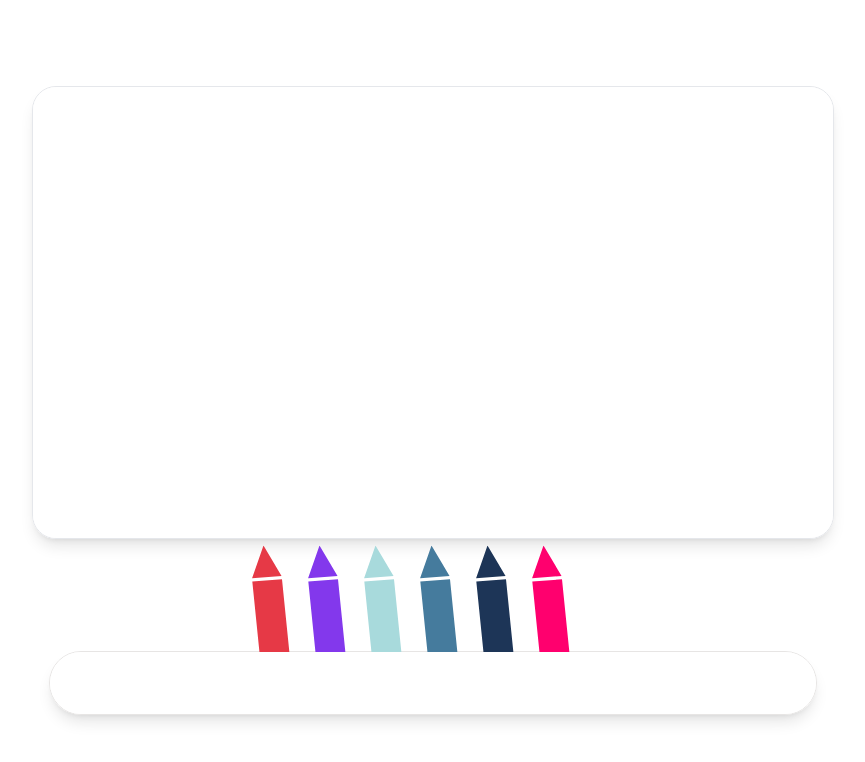
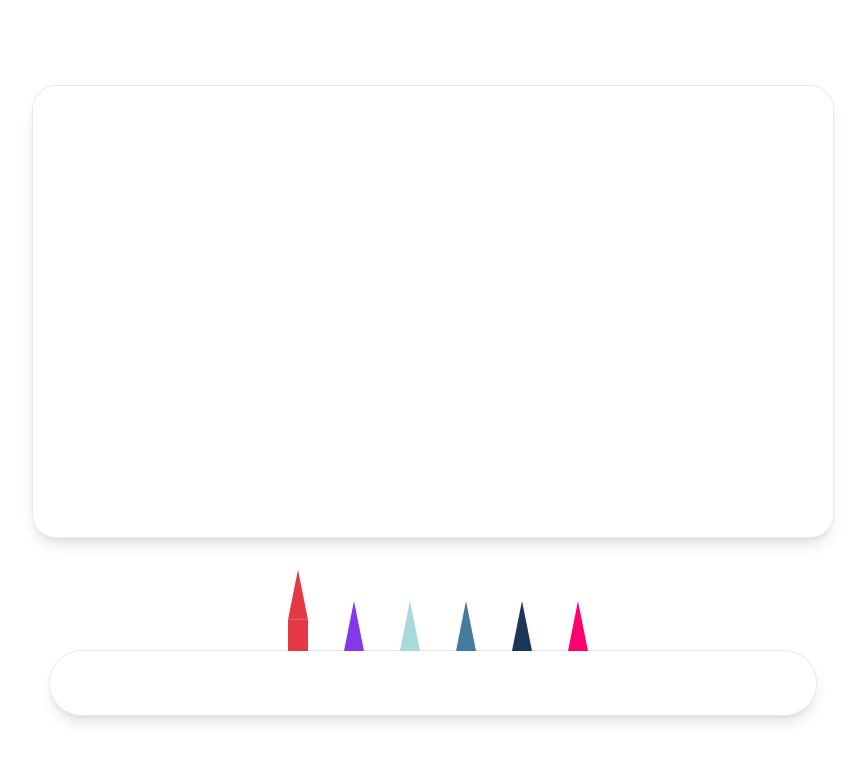
Before and after one commit to veerbal1/use-paint, a React (Vite) app: page / in a window 1280 px wide. Shown: the top 762 px of the page, without its empty margins (207-1072 px from the left). Built offline with nearby package versions, Linux system fonts and the light colour scheme.

Commit message:
Fixed hover and selected issues

```diff
--- a/src/App.tsx
+++ b/src/App.tsx
@@ -1,8 +1,8 @@
 import usePaint from './hooks/use-paint';
 
 const App = () => {
-  const { canvasRef } = usePaint({
-    pencil: { width: 10, color: '#484538' },
+  const { canvasRef, setPencilColor, selectedPencilColor } = usePaint({
+    pencil: { width: 10, color: '#e63946' },
     canvas: {
       // bgColor: '#D4EAC8',
       bgColor: '#fff',
@@ -10,12 +10,12 @@ const App = () => {
   });
   return (
     <div className="w-screen h-screen flex justify-center items-center">
-      <div className="w-[60%] flex flex-col items-center">
+      <div className="w-[60%] flex flex-col items-center pointer-events-none">
         <canvas
           ref={canvasRef}
-          className="rounded-3xl shadow-lg border border-gray-200"
+          className="rounded-3xl shadow-lg border border-gray-200 pointer-events-auto"
         ></canvas>
-        <div className=" relative flex w-full justify-center gap-4 items-center min-h-16 mt-[7rem] max-h-16 rounded-full shadow-lg border">
+        <div className=" relative flex w-full justify-center gap-4 items-center min-h-16 mt-[7rem] max-h-16 rounded-full shadow-lg border pointer-events-auto pb-16">
           {[
             '#e63946',
             '#8338ec',
@@ -24,37 +24,45 @@ const App = () => {
             '#1d3557',
             '#ff006e',
           ].map((color) => (
-            <Pencil color={color} />
+            <Pencil
+              color={color}
+              onClick={() => setPencilColor(color)}
+              selected={selectedPencilColor === color}
+            />
           ))}
-          <div className="w-full h-full absolute bg-white rounded-full"></div>
+          <div className="w-full h-full absolute bg-white rounded-full bottom-0"></div>
         </div>
       </div>
     </div>
   );
 };
 
-const Pencil = ({ color }: { color: string }) => {
+const Pencil = ({
+  color,
+  onClick,
+  selected,
+}: {
+  color: string;
+  onClick: () => void;
+  selected: boolean;
+}) => {
   return (
-    <div className="w-10 rotate-[136deg] transition-transform translate-y-[-4.95rem] hover:translate-y-[-5.95rem] cursor-pointer skew-x-12">
+    <div
+      role="button"
+      className={`w-10  transition-transform hover:translate-y-[-1.95rem] cursor-pointer drop-shadow-sm ${selected ? 'translate-y-[-1.95rem]' : ''}`}
+      onClick={onClick}
+    >
       <svg
-        fill={color}
-        height="100px"
-        width="100px"
-        className='scale-125 transform transition-transform hover:scale-150 pointer-events-none'
-        version="1.1"
-        id="Capa_1"
+        width="50"
+        height="100"
+        viewBox="0 0 50 100"
         xmlns="http://www.w3.org/2000/svg"
-        xmlns:xlink="http://www.w3.org/1999/xlink"
-        viewBox="0 0 31.982 31.982"
-        xml:space="preserve"
       >
-        <g>
-          <path
-            d="M3.952,23.15L0,31.955l8.767-3.992l0.018,0.019L3.938,23.13L3.952,23.15z M4.602,22.463L24.634,2.432l4.849,4.848
-     L9.45,27.312L4.602,22.463z M30.883,0.941c-2.104-1.963-4.488-0.156-4.488-0.156l4.851,4.843
-     C31.244,5.627,33.124,3.375,30.883,0.941z"
-          />
-        </g>
+        <polygon points="15,50 25,0 35,50" fill={color} />
+
+        <polygon points="24,0 25,0 26,0" fill={color} />
+
+        <rect x="15" y="50" width="20" height="50" fill={color} />
       </svg>
     </div>
   );
```
